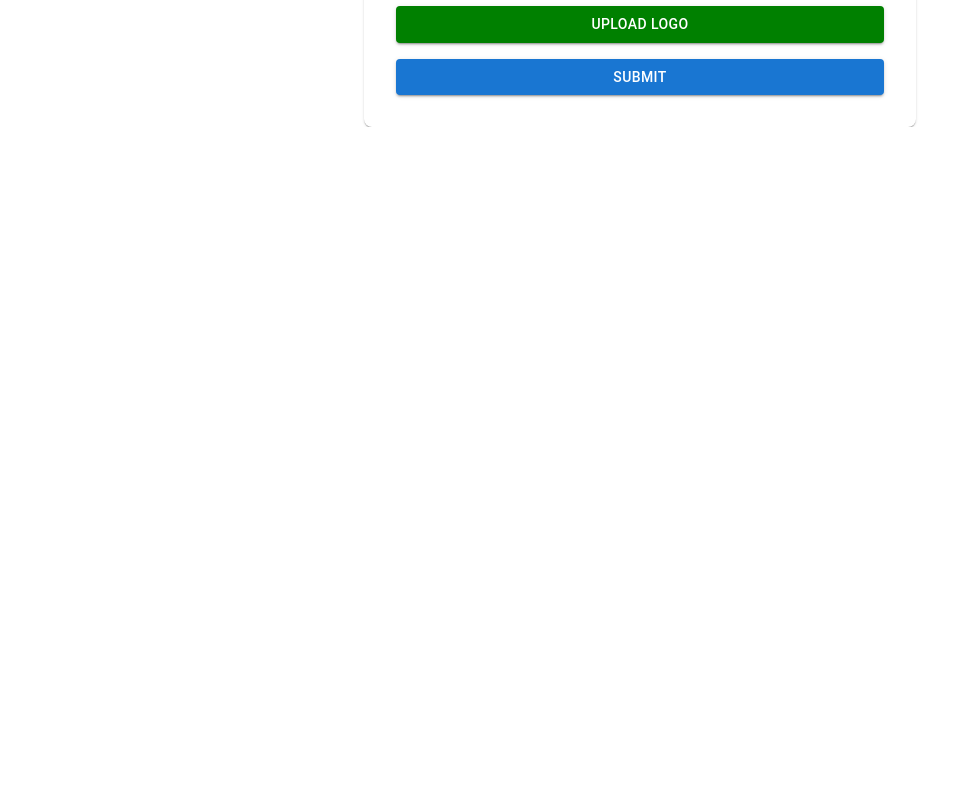
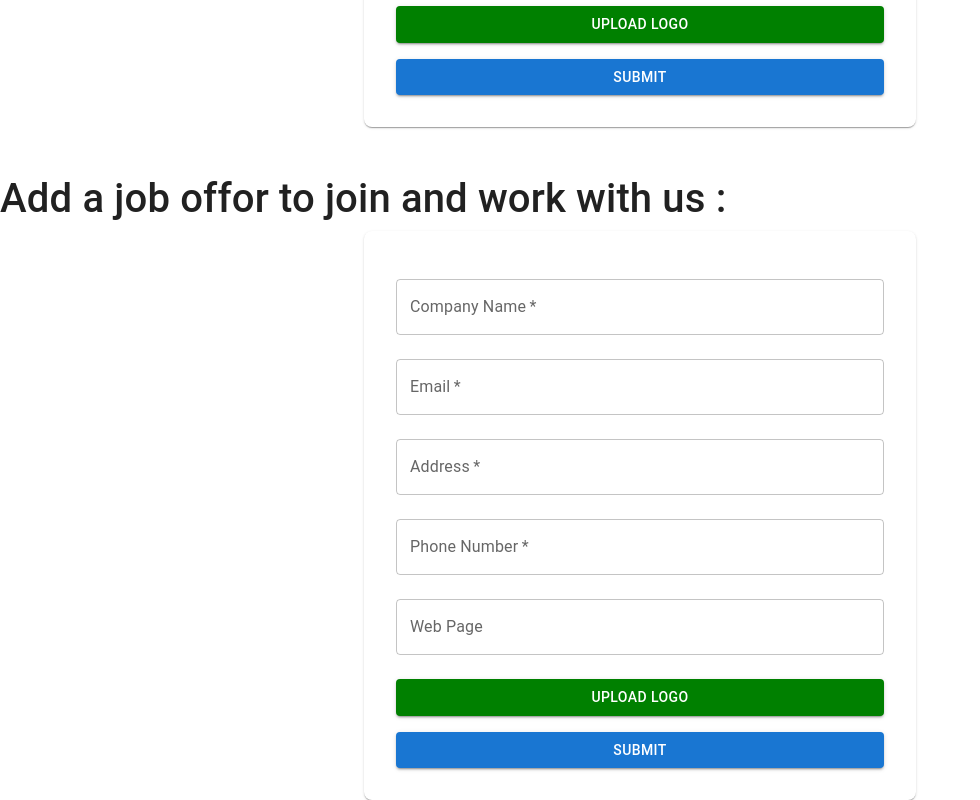
Before and after one commit to amiraBENMOU/khedemni_platform, a React (Create React App) app: page /admin in a window 1280 px wide. Shown: the part 712-1512 px from the top of the page, without its empty margins (0-980 px from the left). Before the commit the page ends 839 px from the top, so only its background shows below. Built offline with nearby package versions, Linux system fonts and the light colour scheme; no server answers.

Commit message:
Add job offer form to Admin component and implement BasicStack for job details in Open_positions

```diff
--- a/src/Pages/admin/Admin.js
+++ b/src/Pages/admin/Admin.js
@@ -286,6 +286,116 @@ function Admin_component() {
                     </Button>
                 </Box>
             </Container>
+            <div className='job-offer mt-5'>
+                <h1>Add a job offor to join and work with us :  </h1>
+
+                <Container maxWidth="sm">
+                <Box
+                    component="form"
+                    onSubmit={handleCompanySubmit}
+                    sx={{
+                        display: 'flex',
+                        flexDirection: 'column',
+                        alignItems: 'center',
+                        p: 4,
+                        backgroundColor: 'white',
+                        borderRadius: 2,
+                        boxShadow: 1,
+                    }}
+                >
+                    <TextField
+                        label="Company Name"
+                        variant="outlined"
+                        margin="normal"
+                        fullWidth
+                        required
+                        name="companyName"
+                        value={companyData.companyName}
+                        onChange={handleCompanyDataChange}
+                        isInvalid={!!errors.companyName}
+                        isValid={!!valid.companyName}
+
+                    />
+                    <TextField
+                        label="Email"
+                        variant="outlined"
+                        margin="normal"
+                        fullWidth
+                        required
+                        name="email"
+                        value={companyData.email}
+                        onChange={handleCompanyDataChange}
+                        isInvalid={!!errors.email}
+                        isValid={!!valid.email}
+                    />
+                    <TextField
+                        label="Address"
+                        variant="outlined"
+                        margin="normal"
+                        fullWidth
+                        required
+                        name="adresse"
+                        value={companyData.adresse}
+                        onChange={handleCompanyDataChange}
+                        isInvalid={!!errors.adresse}
+                        isValid={!!valid.adresse}
+                        multiline
+                    />
+                    <TextField
+                        label="Phone Number"
+                        variant="outlined"
+                        margin="normal"
+                        fullWidth
+                        required
+                        name="phoneNumber"
+                        value={companyData.phoneNumber}
+                        onChange={handleCompanyDataChange}
+                        isInvalid={!!errors.phoneNumber}
+                        isValid={!!valid.phoneNumber}
+                    />
+                    <TextField
+                        label="Web Page"
+                        variant="outlined"
+                        margin="normal"
+                        fullWidth
+                        name="webPage"
+                        value={companyData.webPage}
+                        onChange={handleCompanyDataChange}
+                        isInvalid={!!errors.webPage}
+                        isValid={!!valid.webPage}
+                    />
+                    <Button
+                        variant="contained"
+                        component="label"
+                        sx={{ mt: 2 }}
+                        style={{ backgroundColor: 'green' }}
+                        className='w-100'
+
+                    >
+                        Upload Logo
+                        <input
+                            type="file"
+                            hidden
+                            onChange={handleLogoChange}
+                        />
+
+                    </Button>
+                    {loading && <span>Loading...</span>}
+                    {logoUploadSuccess && <span>Your logo has been loaded successfully</span>}
+                    <Button
+                        type="submit"
+                        variant="contained"
+                        color="primary"
+                        sx={{ mt: 2 }}
+                        className='w-100'
+                    >
+                        Submit
+                    </Button>
+                </Box>
+            </Container>
+
+
+            </div>
         </div>
     );
 
--- a/src/Pages/openPositions/openPositions.js
+++ b/src/Pages/openPositions/openPositions.js
@@ -3,6 +3,7 @@ import { Container, Row, Col, Button } from 'react-bootstrap';
 import Typewriter from '../../../src/Typewriter.js';
 import Navbar_khedmouni from '../../navbar.js';
 import workWithUs from '../../assets/Images/job offer.png';
+import BasicStack from './stack.js';
 
 const fullName = localStorage.getItem('fullName');
 
@@ -10,33 +11,38 @@ function Open_positions() {
      const ColorStyle2 = { color: 'black', fontWeight: 'normal' };
      const TextStyle = { fontSize: '26px' };
      const ColorStyle = { color: 'black', fontWeight: 'bold'};
+     const jobOffer = { backgroundColor: '#03D6AE', color: 'white'};
+     const spontanuisApplication = { backgroundColor: '#5FA0FF', color: 'white'};
+
   return (
      <Container className="Description  pt-2 pb-5 mb-5 " >
 
          <div className='OpenPositions pb-5 mb-5 '>
             <Navbar_khedmouni />
-            <Row className='workWithUs'>
+            <Row className='workWithUs '>
                 <Col lg={6} >
-                <div className=" pt-5">
+                <div className=" pt-5 mt-5">
                    <p className="mt-5 pt-5 text-start" style={TextStyle}>
                         <span style={ColorStyle}>Join Our Dynamic Team  </span>
                         <Typewriter
                               text="where you can helps us grow our buisness "
-                              delay={100}
                            style={ColorStyle2}
                          />
                     </p>
              </div>
-              <div className="buttons">
-                  <button className="btn btn-primary" href='/remote' >Job Offers </button>
-                  <button className="btn btn-primary" href='/partTime' > Spontanuis Application  </button>
-             </div>
+             <div className="buttons mt-2 pt-2">
+              <button className=" jobOffer btn  me-2 btn-lg" href='/remote'style={jobOffer} >Job Offers</button>
+              <button className="btn btn-lg" href='/partTime'style={spontanuisApplication}>Spontanuis Application</button>
+            </div>
 
                </Col>
                <Col lg={6}>
                     <img src={workWithUs} alt="Work With Us" className="img-fluid" />
               </Col>
          </Row>
+         <Row className='mt-5 pt-5'>
+              <BasicStack/>
+        </Row>
     </div>
     </Container>
   );
--- /dev/null
+++ b/src/Pages/openPositions/stack.js
@@ -0,0 +1,72 @@
+import * as React from 'react';
+import Box from '@mui/material/Box';
+import Paper from '@mui/material/Paper';
+import Stack from '@mui/material/Stack';
+import { styled } from '@mui/material/styles';
+import { Container, Row, Col, Button } from 'react-bootstrap';
+import FmdGoodIcon from '@mui/icons-material/FmdGood';
+import AccessTimeFilledIcon from '@mui/icons-material/AccessTimeFilled';
+import WorkIcon from '@mui/icons-material/Work';
+import BadgeIcon from '@mui/icons-material/Badge';
+import PeopleIcon from '@mui/icons-material/People';
+
+const Item = styled(Paper)(({ theme }) => ({
+  backgroundColor: '#fff',
+  ...theme.typography.body2,
+  padding: theme.spacing(1),
+  textAlign: 'center',
+  color: theme.palette.text.secondary,
+  transition: 'background-color 0.3s ease, box-shadow 0.3s ease', // Add transition for smooth effect
+  boxShadow: '0px 4px 6px rgba(0, 0, 0, 0.1)', // Add initial shadow
+  border: '1px solid #ddd', // Add border to make lines visible
+  '&:hover': {
+    cursor: 'pointer', // Change cursor to pointer on hover
+    boxShadow: '0px 8px 16px rgba(0, 0, 0, 0.2)', // Add shadow on hover
+  },
+}));
+
+export default function BasicStack() {
+  return (
+    <Box sx={{ width: '100%' }}>
+      <Stack spacing={2}>
+        <Item>
+          <Row>
+            <Col lg={12} >
+              <p className="pt-3 text-start fw-bold " >
+                Devloppeur Full Stack
+              </p>
+            </Col>
+          </Row>
+          <Row>
+            <Col lg={2}>
+              <p className="mt-3 text-start" >
+              <FmdGoodIcon/>  Algeria, Algiers
+              </p>
+            </Col>
+            <Col lg={2}>
+              <p className="mt-3 text-start" >
+              <AccessTimeFilledIcon/>  Full Time
+              </p>
+            </Col>
+            <Col lg={2}>
+              <p className="mt-3 text-start" >
+              <WorkIcon/>  Contabilite , Finance
+              </p>
+            </Col>
+            <Col lg={2}>
+              <p className="mt-3 text-start" >
+              <BadgeIcon/>  CDI
+              </p>
+            </Col>
+            <Col lg={2}>
+              <p className="mt-3 text-start" >
+              <PeopleIcon/>  2 people
+
+              </p>
+            </Col>
+         </Row>
+        </Item>
+      </Stack>
+    </Box>
+  );
+}
--- a/src/Pages/remote/card.js
+++ b/src/Pages/remote/card.js
@@ -17,7 +17,7 @@ function SelectActionCard() {
           sx={{
             backgroundColor: 'white', // Default background color
             marginBottom: '20px',
-            width: '80%',
+            width: '100%',
             '&:hover': {
               backgroundColor: '#F2F4F7', // Background color on hover
             },
```
